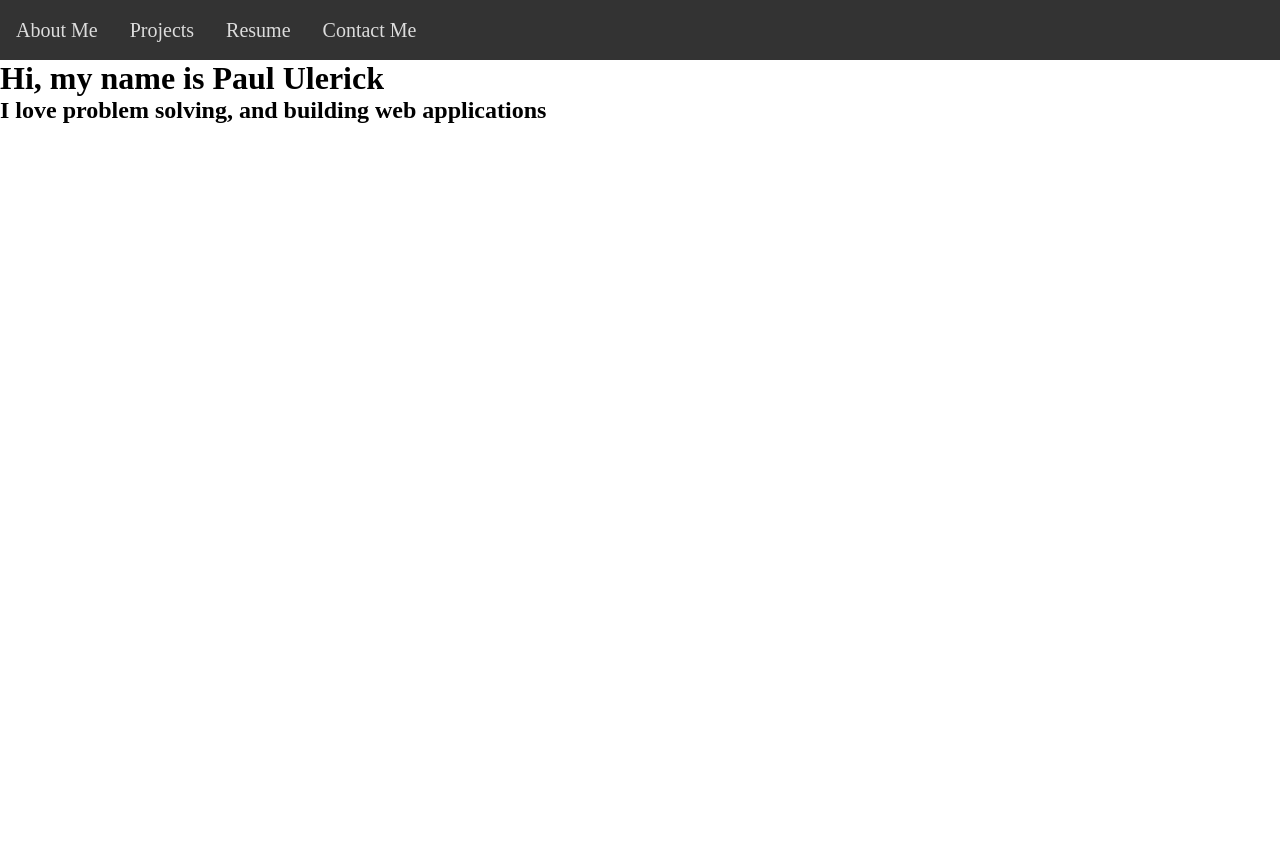
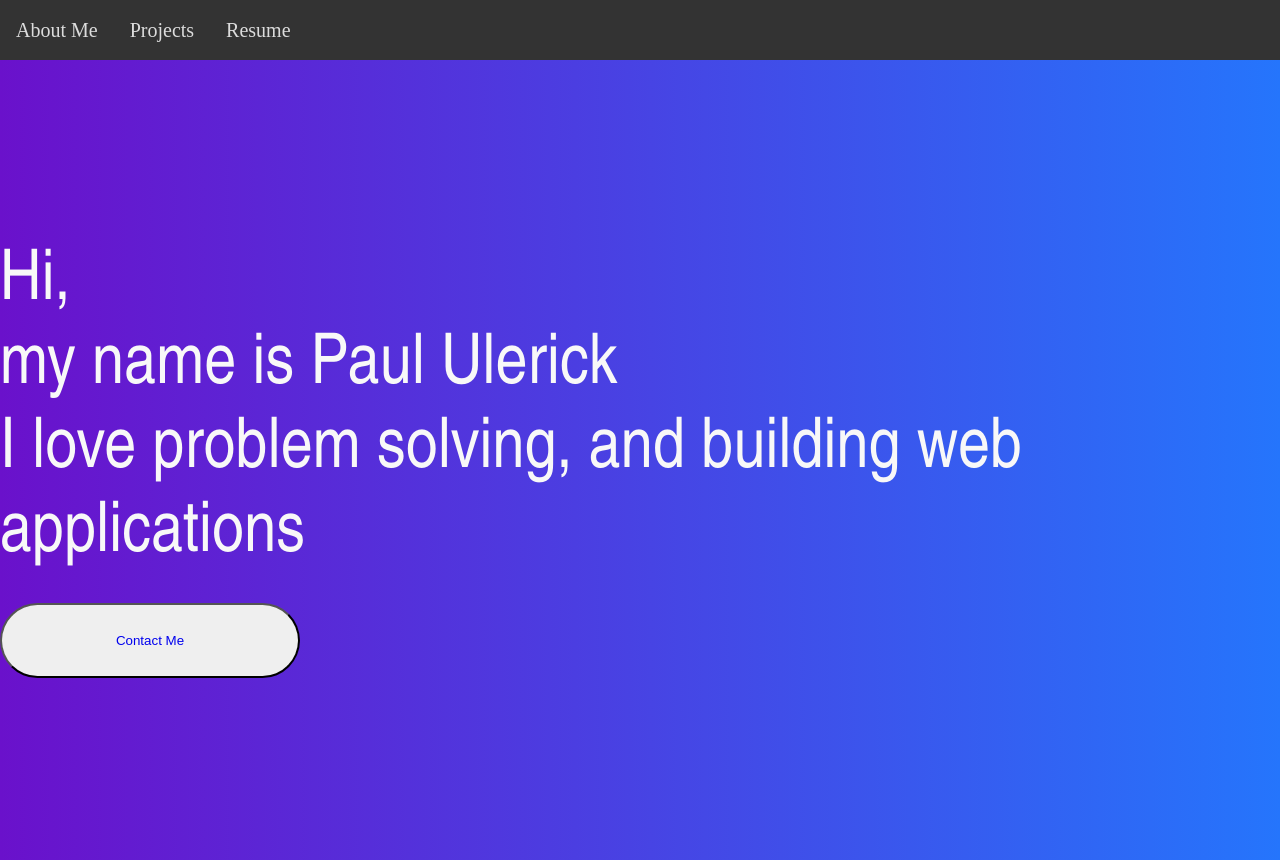
Before and after one commit to PaulUJS/PaulUJS.github.io, a Node server app: page / in a window 1280 px wide. Before the commit the page ends 123 px from the top, so only its background shows below. Run offline with Node 20, Linux system fonts and the light colour scheme.

Commit message:
Styled the landing page, just need to fix the button styling

```diff
--- a/index.js
+++ b/index.js
@@ -8,7 +8,7 @@ const nodemailer = require("nodemailer");
 // Makes the express app
 const app = express();
 
-app.listen(process.env.PORT, () => {})
+app.listen("3000", () => {})
 
 // Gets form info from html forms and reads as json
 app.use(express.json());
--- a/public/index.css
+++ b/public/index.css
@@ -1,6 +1,10 @@
 * {
     box-sizing: border-box;
     margin: 0;
+}
+
+body {
+    height: 100%;
 }
 ul {
     list-style-type: none;
@@ -30,3 +34,45 @@ ul {
 li a:hover {
     background-color: #111;
 }
+
+.main {
+    background-image: linear-gradient(to right, #6a11cb 0%, #2575fc 100%);
+    position: absolute;
+    height: 100%;
+    width: 100%;
+    display: flex;
+    justify-content:center;
+    align-items: center;
+}
+
+.main_text {
+    font-family: "Arial Narrow", Arial, sans-serif;
+    font-size: 70px;
+    letter-spacing: 0.2px;
+    word-spacing: 0px;
+    font-weight: normal;
+    text-decoration: none;
+    font-style: normal;
+    font-variant: normal;
+    text-transform: none;
+
+    -webkit-text-fill-color: rgb(248, 248, 248);
+    stroke: black;
+    stroke-width: .5px;
+    stroke-linejoin: round;
+    animation: 2s pulsate infinite;
+}
+
+button {
+    width: 300px;
+    height: 75px;
+    border-radius: 100px;
+    margin-top: 25px;
+    color: rgb(248, 248, 248);
+}
+
+a:any-link{
+    text-decoration: none;
+    color: none;
+    background-color: none;
+}
--- a/views/index.ejs
+++ b/views/index.ejs
@@ -9,16 +9,17 @@
 </head>
 <body>
     <ul>
-        <li><a href="aboutme.ejs">About Me</a></li>
-        <li><a href="projects.ejs">Projects</a></li>
+        <li><a href="aboutme">About Me</a></li>
+        <li><a href="projects">Projects</a></li>
         <li><a href="https://drive.google.com/file/d/1ArDYT4STPoEMqR3VckABkKI456EbqQ1k/view">Resume</a></li>
-        <li><a href="contact.ejs">Contact Me</a></li>
       </ul>
     <main>
         <div class="main">
             <div class="main_container">
-                <h1>Hi, my name is Paul Ulerick</h1>
-                <h2>I love problem solving, and building web applications</h2>
+                <h1 class="main_text">Hi,</h1>
+                <p class="main_text">my name is Paul Ulerick</p>
+                <p class="main_text">I love problem solving, and building web applications</p>
+                <button><a href="contactme" class="contact">Contact Me</a></button>
             </div>
         </div>
     </main>
```
Lines whose indentation alone changed are shown as unchanged.
